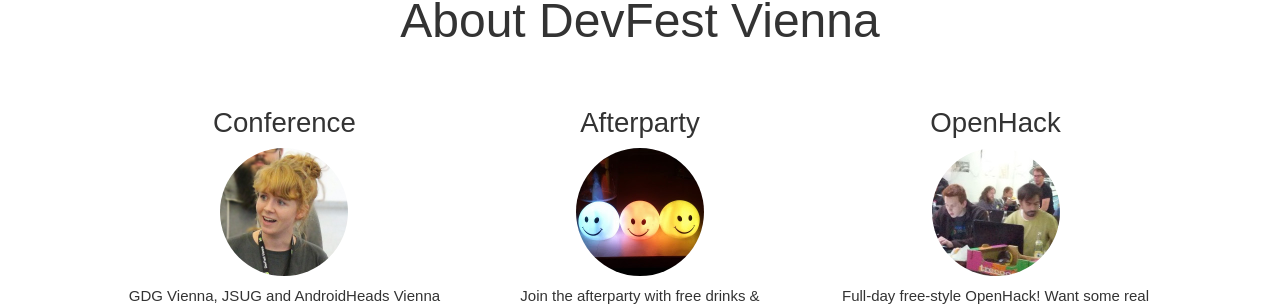
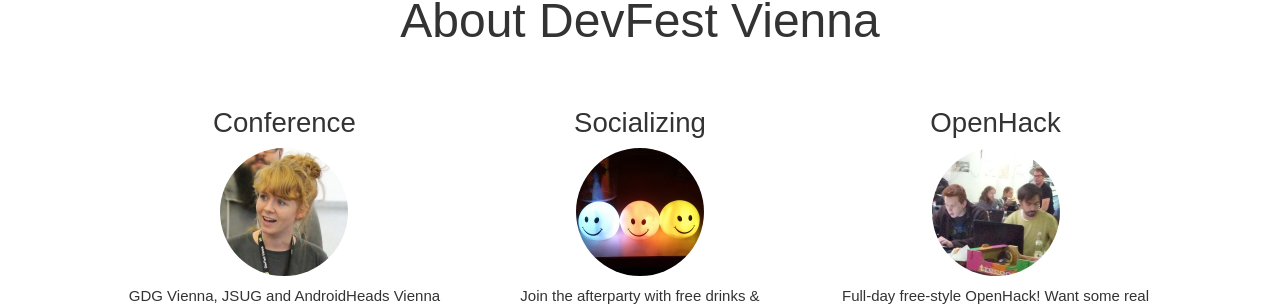
Before and after one commit to DevFestVienna/devfest-at-site, a Jekyll site: the page built from index.html, in a window 1280 px wide and 900 px high, scrolled down 822 px. Shown: the part 153-459 px from the top of the window. Built offline with Jekyll 4.4.1, drawn with Linux system fonts in a browser that asks for light colours; nearby versions of some CDN libraries; comment, search, counter and statistics services are not loaded.

Commit message:
afterparty -> socializing

```diff
--- a/_includes/about.html
+++ b/_includes/about.html
@@ -13,7 +13,7 @@
                 </div>
                 <div class="col-md-4 col-sm-4 col-xs-6">
                     <div class="animated hiding" data-animation="fadeInDown" data-delay="500">
-                        <h5>Afterparty</h5>
+                        <h5>Socializing</h5>
                         <img class="img-circle" src="{{ site.baseurl }}/img/afterparty.jpg" height="128" width="128" alt="Afterparty">
                         <p>Join the afterparty with free drinks &amp; entertainment! Relax after the sessions, win some prizes at the raffle, and socialize with peers from the developer community.</p>
                     </div>
```
